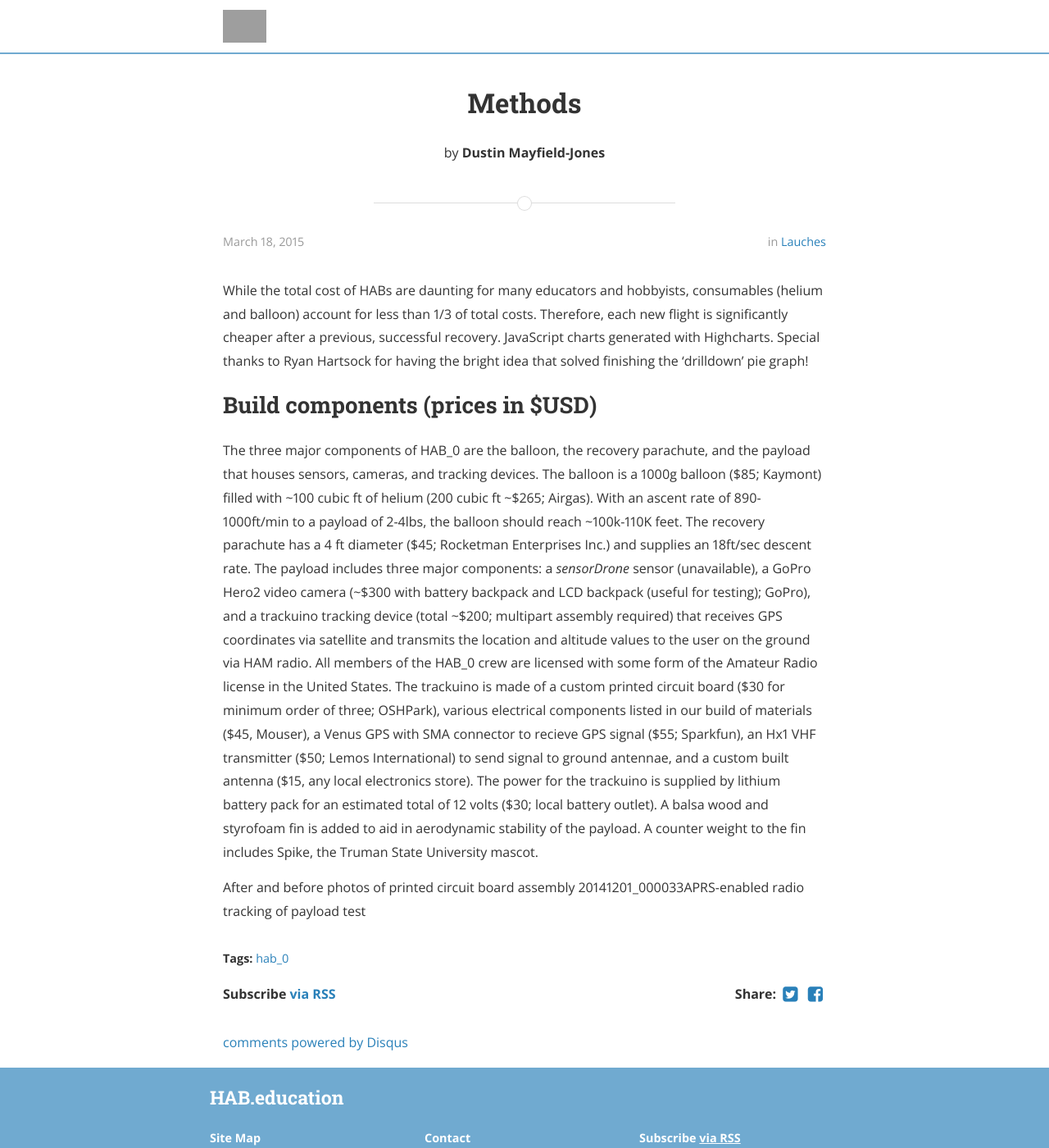
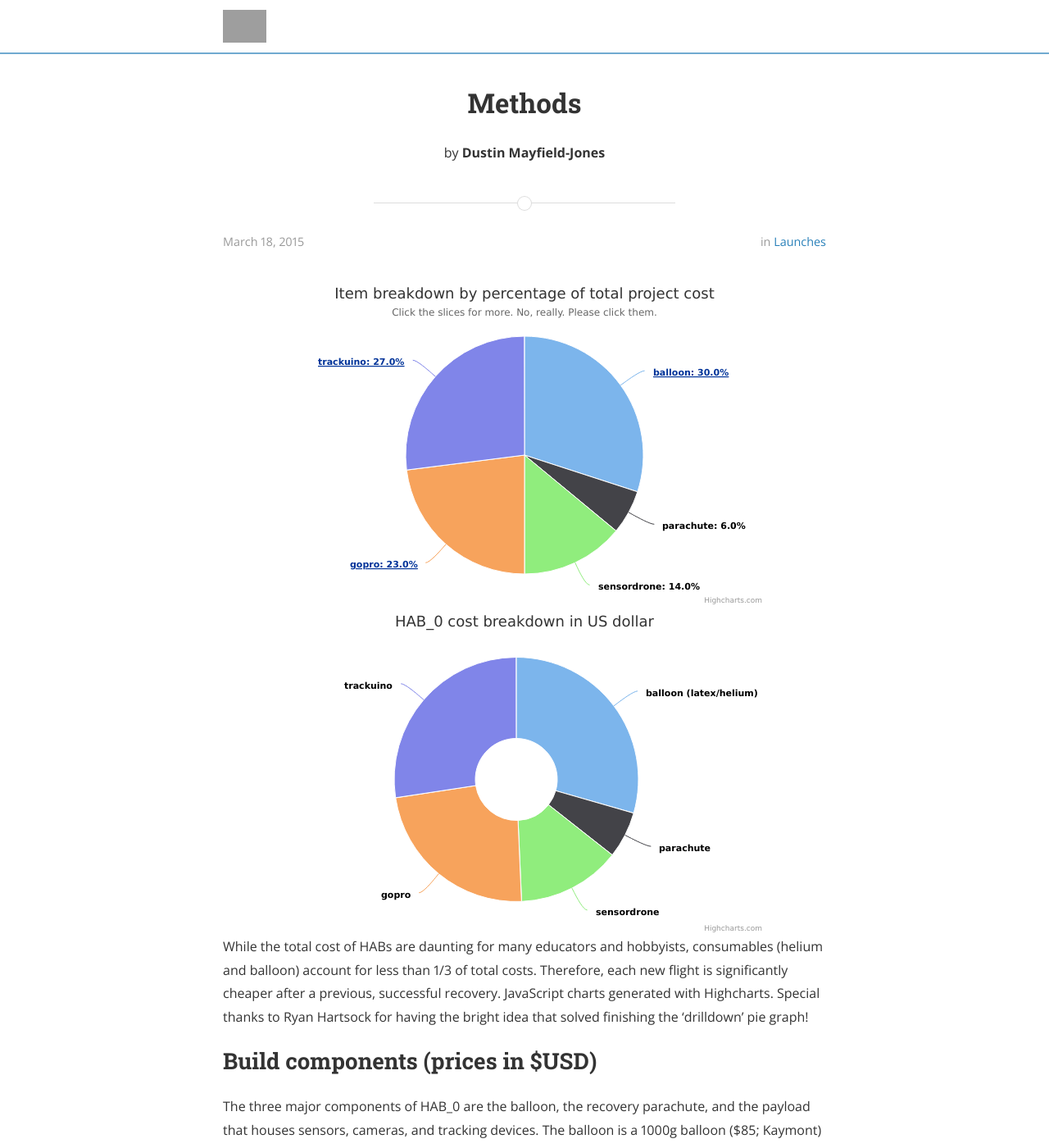
Before and after one commit to habeducation/habeducation.github.io, a Jekyll site: the page built from _posts/2015-03-18-hab0-methods.markdown, in a window 1280 px wide and 1400 px high. Shown: the whole window at 82% size. Built offline with Jekyll 4.4.1, drawn with Linux system fonts in a browser that asks for light colours; nearby versions of some CDN libraries; comment, search, counter and statistics services are not loaded; a style sheet for code colours, icons or effects is not loaded; grey boxes are pictures that could not be loaded.

Commit message:
HAB-0 Methods page working

```diff
--- a/_includes/head.html
+++ b/_includes/head.html
@@ -36,4 +36,11 @@
   <link rel="stylesheet" href="{{ "css/main.css" | prepend: site.baseurl }}">
   <link rel="canonical" href="{{ page.url | replace:'index.html','' | prepend: site.baseurl | prepend: site.url }}">
   <link rel="alternate" type="application/rss+xml" title="{{ site.title }}" href="{{ "/feed.xml" | prepend: site.baseurl | prepend: site.url }}" />
+
+
+  <script src="http://ajax.googleapis.com/ajax/libs/jquery/1.8.2/jquery.min.js"></script>
+  <script src="http://code.highcharts.com/highcharts.js"></script>
+  <script src="http://code.highcharts.com/modules/data.js"></script>
+  <script src="http://code.highcharts.com/modules/drilldown.js"></script>
+
 </head>
--- a/_posts/2015-03-18-hab0-methods.markdown
+++ b/_posts/2015-03-18-hab0-methods.markdown
@@ -3,9 +3,183 @@ layout: post
 title:  "Methods"
 date:   2015-03-18 08:43:59
 author: Dustin Mayfield-Jones
-categories: lauches
+categories: launches
 tags:	hab_0
 ---
+
+<!-- Data from www.netmarketshare.com. Select Browsers => Desktop share by version. Download as tsv. -->
+<div id="container-a" style="min-width: 310px; max-width: 600px; height: 400px; margin: 0 auto"></div>
+
+<!-- Data from www.netmarketshare.com. Select Browsers => Desktop share by version. Download as tsv. -->
+<pre id="tsv" style="display:none">Browser Version	Total Market Share
+balloon helium	18%
+balloon latex	12%
+parachute	6%
+sensordrone	14%
+gopro camera	14%
+gopro battery	9%
+trackuino electronics	6%
+trackuino pcb	1%
+trackuino gps	7%
+trackuino antennae	2%
+trackuino battery	4%
+trackuino transmitter	7%
+</pre>
+<script>
+$(function () {
+
+    Highcharts.data({
+        csv: document.getElementById('tsv').innerHTML,
+        itemDelimiter: '\t',
+        parsed: function (columns) {
+
+            var brands = {},
+                brandsData = [],
+                versions = {},
+                drilldownSeries = [];
+
+            // Parse percentage strings
+            columns[1] = $.map(columns[1], function (value) {
+                if (value.indexOf('%') === value.length - 1) {
+                    value = parseFloat(value);
+                }
+                return value;
+            });
+
+            $.each(columns[0], function (i, name) {
+                var brand,
+                    version;
+
+                if (i > 0) {
+
+                    // Remove special edition notes
+                    name = name.split(' -')[0];
+
+                    // Split into brand and version
+                    //version = name.match(/([0-9]+[a-z]*)/);
+                    version = name.match(/(\s[a-z]*)/);
+                    if (version) {
+                        version = version[0];
+                    }
+                    brand = name.replace(version, '');
+
+                    // Create the main data
+                    if (!brands[brand]) {
+                        brands[brand] = columns[1][i];
+                    } else {
+                        brands[brand] += columns[1][i];
+                    }
+
+                    // Create the version data
+                    if (version !== null) {
+                        if (!versions[brand]) {
+                            versions[brand] = [];
+                        }
+                        versions[brand].push([version, columns[1][i]]);
+                    }
+                }
+
+            });
+
+            $.each(brands, function (name, y) {
+                brandsData.push({
+                    name: name,
+                    y: y,
+                    drilldown: versions[name] ? name : null
+                });
+            });
+            $.each(versions, function (key, value) {
+                drilldownSeries.push({
+                    name: key,
+                    id: key,
+                    data: value
+                });
+            });
+
+            // Create the chart
+            chart = new Highcharts.Chart({
+                chart: {
+                    type: 'pie',
+                    renderTo: 'container-a'
+                },
+                title: {
+                    text: 'Item breakdown by percentage of total project cost'
+                },
+                subtitle: {
+                    text: 'Click the slices for more. No, really. Please click them.'
+                },
+                plotOptions: {
+                    series: {
+                        dataLabels: {
+                            enabled: true,
+                            format: '{point.name}: {point.y:.1f}%'
+                        }
+                    }
+                },
+
+                tooltip: {
+                    headerFormat: '<span style="font-size:11px">{series.name}</span><br>',
+                    pointFormat: '<span style="color:{point.color}">{point.name}</span>: <b>{point.y:.2f}%</b> of total project cost<br/>'
+                },
+
+                series: [{
+                    name: 'Item',
+                    colorByPoint: true,
+                    data: brandsData
+                }],
+                drilldown: {
+                    series: drilldownSeries
+                }
+            });
+        }
+    });
+});
+</script>
+
+<div class="spacer"></div>
+
+<div id="container-b" style="min-width: 310px; max-width: 600px; height: 400px; margin: 0 auto"></div>
+<!--<div id="container-b" style="height: 400px"></div>-->
+
+<script>
+$(function () {
+   chart = new Highcharts.Chart({
+        chart: {
+        	renderTo: 'container-b',
+            type: 'pie',
+            options3d: {
+                enabled: true,
+                alpha: 45
+            }
+        },
+        title: {
+            text: 'HAB_0 cost breakdown in US dollar'
+        },
+        subtitle: {
+            text: ''
+        },
+        plotOptions: {
+            pie: {
+                innerSize: 100,
+                depth: 45
+            }
+        },
+        series: [{
+            name: 'Cost',
+            data: [
+                ['balloon (latex/helium)', 215],
+                ['parachute', 45],
+                ['sensordrone', 100],
+                ['gopro', 170],
+                ['trackuino', 200],
+
+            ]
+        }]
+    });
+});
+</script>
+
+
 
 While the total cost of HABs are daunting for many educators and hobbyists, consumables (helium and balloon) account for less than 1/3 of total costs. Therefore, each new flight is significantly cheaper after a previous, successful recovery.  JavaScript charts generated with Highcharts. Special thanks to Ryan Hartsock for having the bright idea that solved finishing the 'drilldown' pie graph!
 
```
